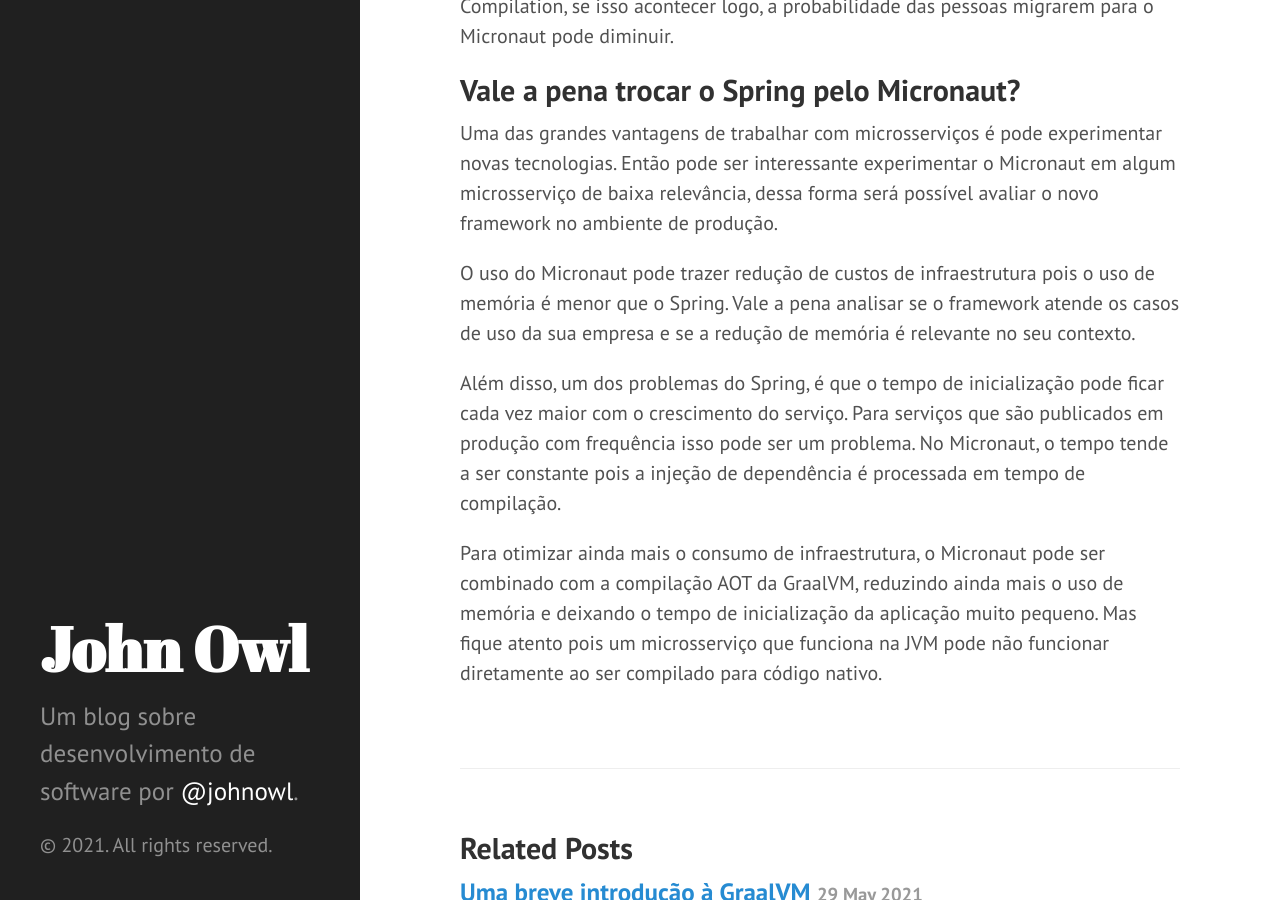
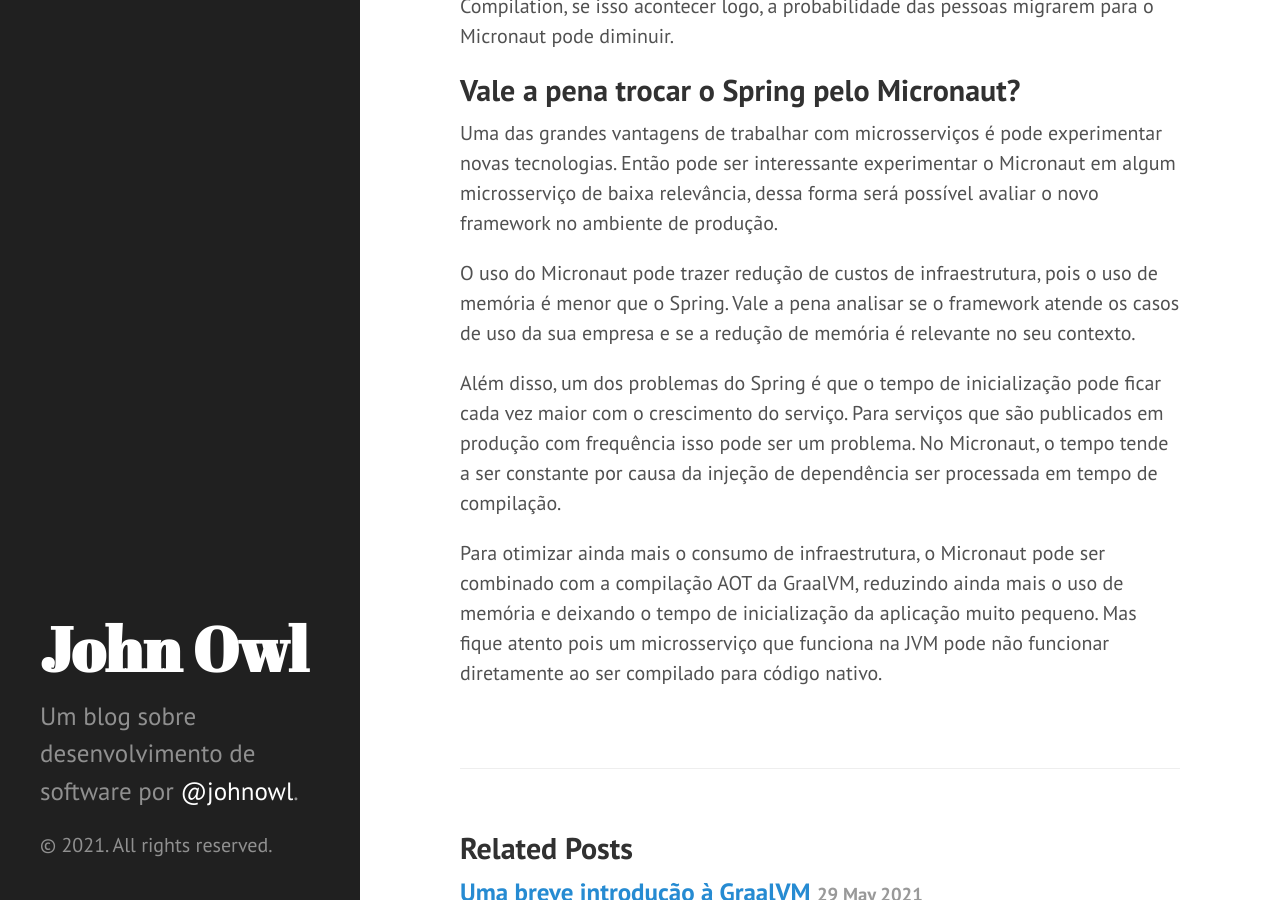
Before and after one commit to johnowl/johnowl.github.io, a Jekyll site: the page built from _posts/2021-06-27-introducao-ao-micronaut-framework.md, in a window 1280 px wide and 900 px high, scrolled down 1392 px. Built offline with Jekyll 4.4.1, drawn with Linux system fonts in a browser that asks for light colours; comment, search, counter and statistics services are not loaded.

Commit message:
Fix review issues

```diff
--- a/_posts/2021-06-27-introducao-ao-micronaut-framework.md
+++ b/_posts/2021-06-27-introducao-ao-micronaut-framework.md
@@ -39,8 +39,8 @@
 
 Uma das grandes vantagens de trabalhar com microsserviços é pode experimentar novas tecnologias. Então pode ser interessante experimentar o Micronaut em algum microsserviço de baixa relevância, dessa forma será possível avaliar o novo framework no ambiente de produção.
 
-O uso do Micronaut pode trazer redução de custos de infraestrutura pois o uso de memória é menor que o Spring. Vale a pena analisar se o framework atende os casos de uso da sua empresa e se a redução de memória é relevante no seu contexto.
+O uso do Micronaut pode trazer redução de custos de infraestrutura, pois o uso de memória é menor que o Spring. Vale a pena analisar se o framework atende os casos de uso da sua empresa e se a redução de memória é relevante no seu contexto.
 
-Além disso, um dos problemas do Spring, é que o tempo de inicialização pode ficar cada vez maior com o crescimento do serviço. Para serviços que são publicados em produção com frequência isso pode ser um problema. No Micronaut, o tempo tende a ser constante pois a injeção de dependência é processada em tempo de compilação.
+Além disso, um dos problemas do Spring é que o tempo de inicialização pode ficar cada vez maior com o crescimento do serviço. Para serviços que são publicados em produção com frequência isso pode ser um problema. No Micronaut, o tempo tende a ser constante por causa da injeção de dependência ser processada em tempo de compilação.
 
 Para otimizar ainda mais o consumo de infraestrutura, o Micronaut pode ser combinado com a compilação AOT da GraalVM, reduzindo ainda mais o uso de memória e deixando o tempo de inicialização da aplicação muito pequeno. Mas fique atento pois um microsserviço que funciona na JVM pode não funcionar diretamente ao ser compilado para código nativo.
```
